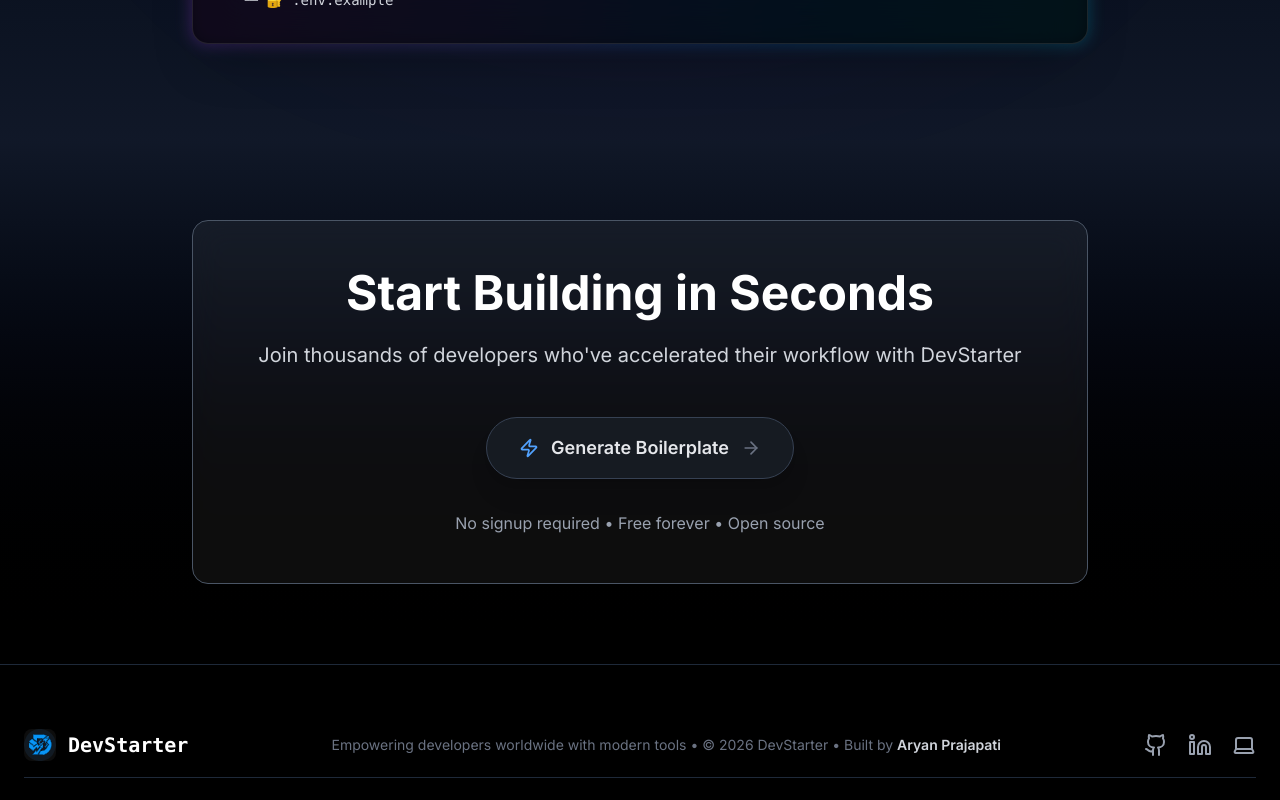
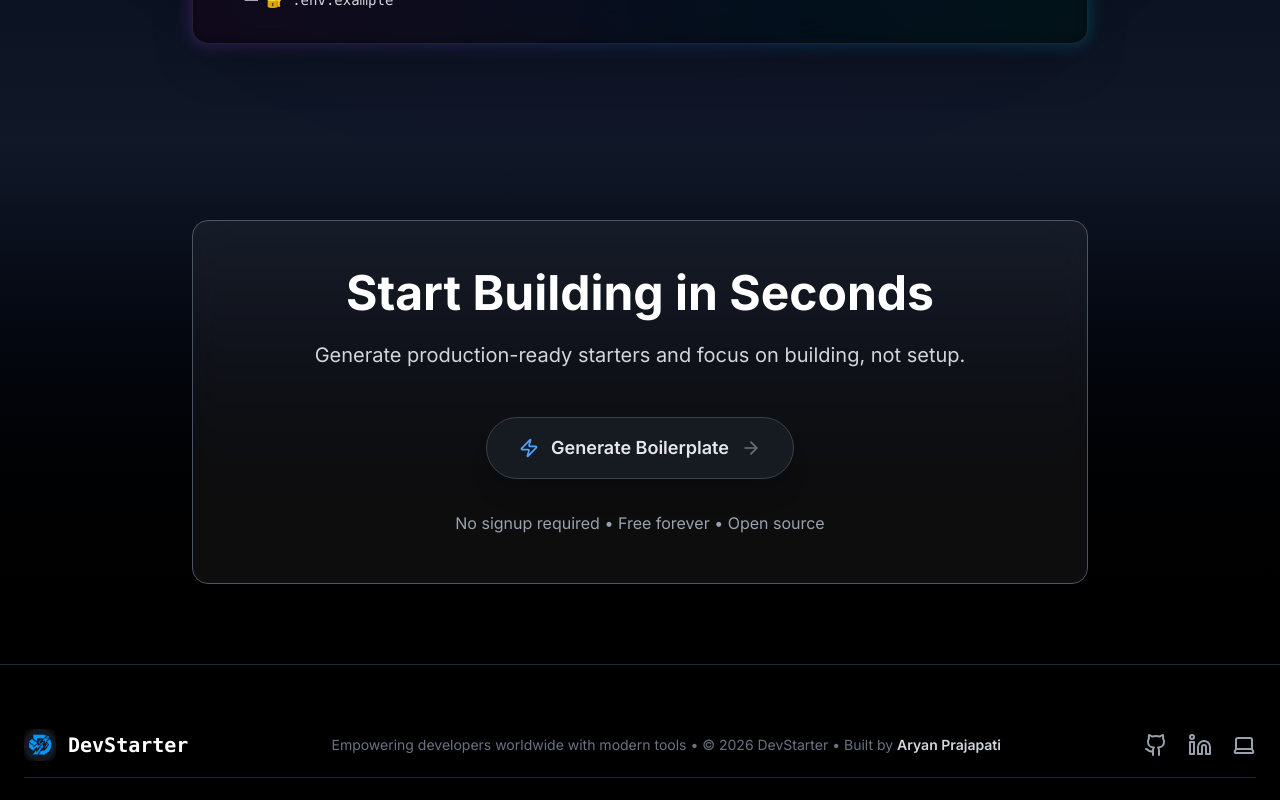
Before and after one commit to Debug-Aryan/DevStarter, a React (Vite) app in the folder client/: page / in a window 1280 px wide. Shown: the part 2739-3539 px from the top of the page. Built offline with nearby package versions, Linux system fonts and the light colour scheme; no server answers.

Commit message:
Update Content Of CTA Section

```diff
--- a/client/src/pages/HomePage/components/CTASection.jsx
+++ b/client/src/pages/HomePage/components/CTASection.jsx
@@ -11,7 +11,7 @@
                 <div className="bg-white/5 backdrop-blur-lg rounded-2xl border border-gray-600 p-12">
                     <h2 className="text-4xl md:text-5xl font-bold mb-6">Start Building in Seconds</h2>
                     <p className="text-xl text-gray-300 mb-8">
-                        Join thousands of developers who've accelerated their workflow with DevStarter
+                        Generate production-ready starters and focus on building, not setup.
                     </p>
                     <GenerateButton onClick={() => navigate("/generate")} />
                     <p className="text-gray-400 mt-4">No signup required • Free forever • Open source</p>
```
